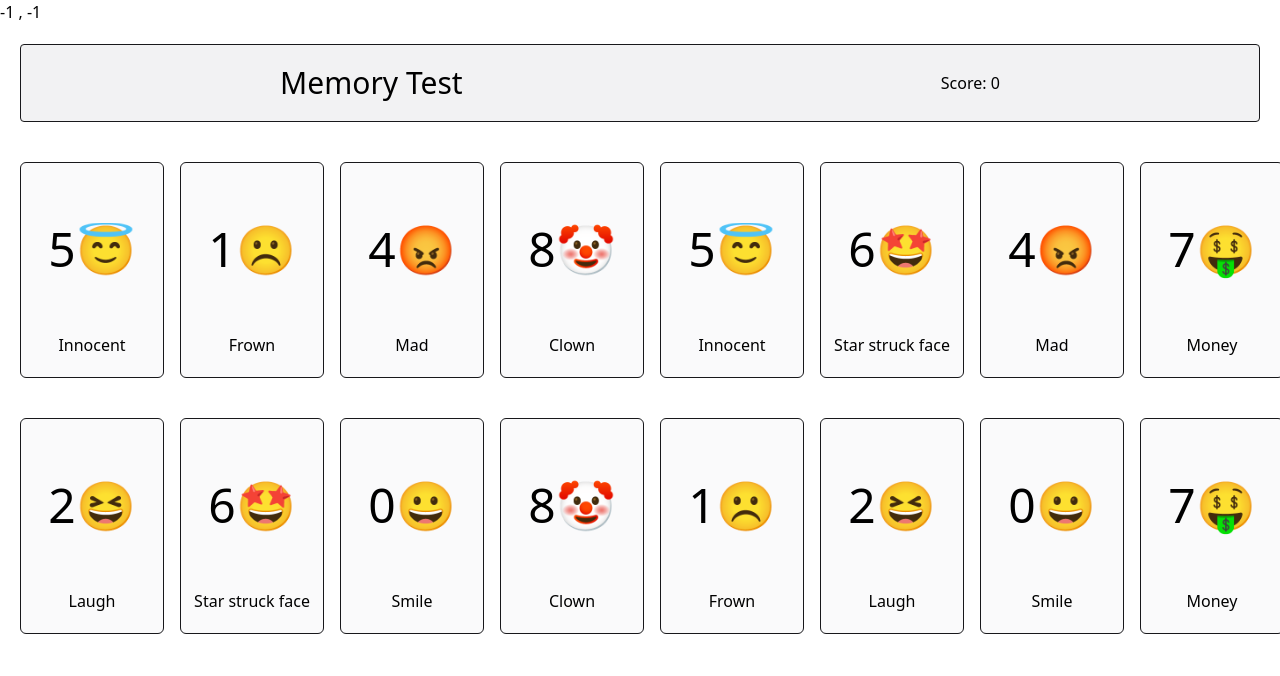
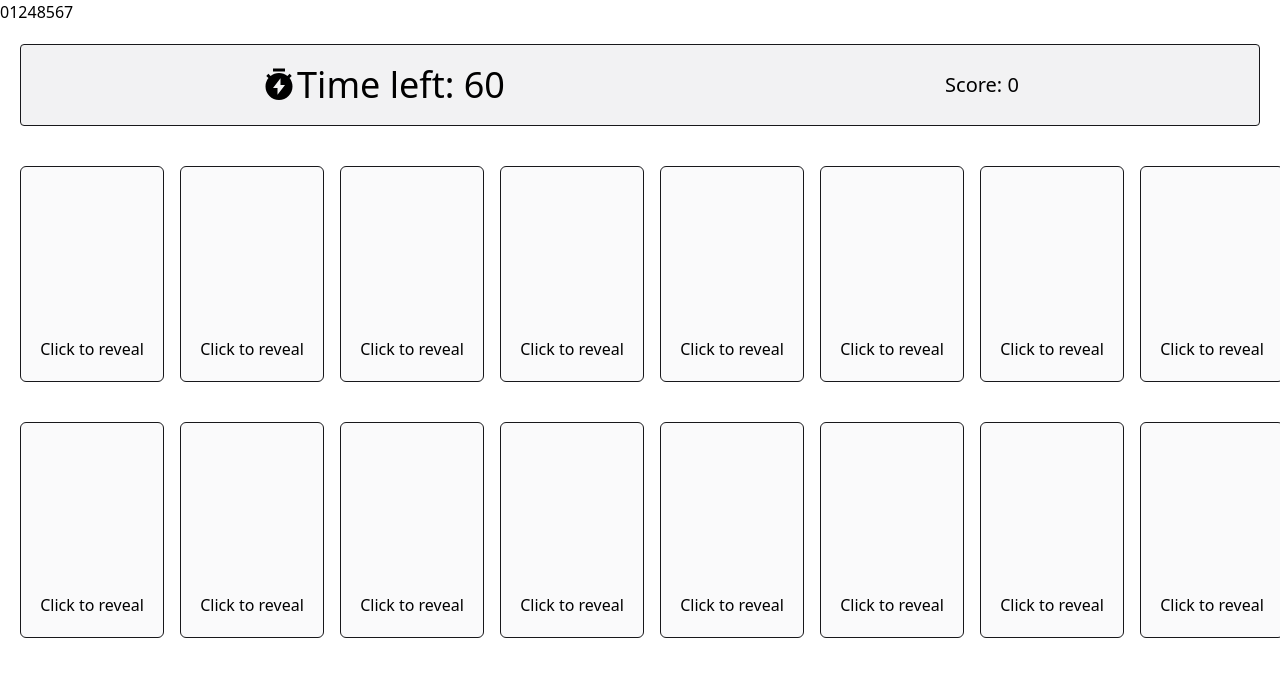
Before and after one commit to santhosh-kumar-karthikeyan/MemTest, a React (Vite) app: page / in a window 1280 px wide. Shown: the top 676 px of the page. Built offline with nearby package versions, Linux system fonts and the light colour scheme.

Commit message:
add functionality for flipping exactly two cards at a time

```diff
--- a/package.json
+++ b/package.json
@@ -13,6 +13,7 @@
     "@tailwindcss/vite": "^4.1.11",
     "react": "^19.1.0",
     "react-dom": "^19.1.0",
+    "react-icons": "^5.5.0",
     "tailwindcss": "^4.1.11"
   },
   "devDependencies": {
--- a/src/components/Board.tsx
+++ b/src/components/Board.tsx
@@ -1,6 +1,7 @@
 import type { CardType } from "../types";
 import { Card } from "../components";
 import { useEffect, useState } from "react";
+import { RiTimerFlashFill } from "react-icons/ri";
 
 function getShuffledIndices(numSlots: number): number[] {
   const arr: number[] = [];
@@ -15,34 +16,43 @@ function getShuffledIndices(numSlots: number): number[] {
 export default function Board({ cards }: { cards: CardType[] }) {
   const [openCards, setOpenCards] = useState<number[]>([]);
   const [cardLocations, setCardLocations] = useState<number[]>([]);
+  const [time, setTime] = useState<number>(60);
+  const [foundCards, setFoundCards] = useState<number[]>([]);
   const [score, setScore] = useState<number>(0);
   const numSlots: number = 16;
   function cardOpen(idx: number) {
     if (openCards.length >= 2) {
-      console.table(openCards[0] ? cards[openCards[0]] : -1);
-      console.table(openCards[1] ? cards[openCards[1]] : -1);
-      if (cards[openCards[0]].id === cards[openCards[1]].id)
+      if (
+        cards[cardLocations[openCards[0]]].id ===
+        cards[cardLocations[openCards[1]]].id
+      )
         setScore((score) => score + 12.5);
       setOpenCards([idx]);
     } else {
-      if (openCards.includes(idx)) return;
       setOpenCards((curr) => [...curr, idx]);
     }
   }
   useEffect(() => setCardLocations(getShuffledIndices(numSlots)), []);
   const cardList = cardLocations.map((id, idx) => (
-    <Card key={idx} card={cards[id]} cardOpen={cardOpen} idx={idx} />
+    <Card
+      key={idx}
+      card={cards[id]}
+      cardOpen={cardOpen}
+      idx={idx}
+      openCards={openCards}
+    />
   ));
   useEffect(() => console.log(openCards), [openCards]);
   return (
     <main className="flex flex-col items-around">
-      {[
-        openCards[0] ? cards[openCards[0]].id : -1,
-        openCards[1] ? cards[openCards[1]].id : -1,
-      ].join(" , ")}
+      {cards.map((card) => card.id)}
+      <br />
+      {openCards.join(",")}
       <header className="bg-zinc-300/30 border border-zinc-900 p-5 m-5 rounded-sm flex justify-around items-center">
-        <h3 className="text-3xl">Memory Test</h3>
-        <p className="">Score: {score}</p>
+        <h4 className="text-4xl flex justify-center items-center space-5">
+          <RiTimerFlashFill /> Time left: {time}
+        </h4>
+        <p className="text-xl">Score: {score}</p>
       </header>
       <section className="grid md:grid-cols-8 grid-rows-2 gap-10 m-5 self-center">
         {cardList}
--- a/src/components/Card.tsx
+++ b/src/components/Card.tsx
@@ -1,14 +1,37 @@
 import type { CardType } from "../types";
 import { idToEmoji } from "../utilities";
 
-export default function Card({ card, cardOpen, idx}: { card: CardType, cardOpen: (idx: number) => void , idx: number}) {
+export default function Card({
+  card,
+  cardOpen,
+  idx,
+  openCards,
+}: {
+  card: CardType;
+  cardOpen: (idx: number) => void;
+  idx: number;
+  openCards: number[];
+}) {
+  function handleClick(currIdx: number) {
+    if (!openCards.includes(currIdx)) {
+      cardOpen(currIdx);
+    }
+  }
   return (
-    <main onClick={() => cardOpen(idx)} className="cursor-pointer aspect-[2/3] w-36 py-5 bg-gray-200/20 flex flex-col justify-end items-center space-y-15 rounded-md border border-zinc-900">
-      <section className="text-5xl">
-        {card.id}
-        {card.id >= 0 && card.id <= idToEmoji.length ? card.emoji : "😐"}
-      </section>
-      <p>{card.name}</p>
+    <main
+      onClick={() => handleClick(idx)}
+      className="cursor-pointer aspect-[2/3] w-36 py-5 bg-gray-200/20 flex flex-col justify-end items-center space-y-15 rounded-md border border-zinc-900">
+      {openCards.includes(idx) ? (
+        <>
+          <section className="text-5xl">
+            {card.id}
+            {card.id >= 0 && card.id <= idToEmoji.length ? card.emoji : "😐"}
+          </section>
+          <p>{card.name}</p>
+        </>
+      ) : (
+        <section>Click to reveal</section>
+      )}
     </main>
   );
 }
```
Also changed, not shown: 1 other file (tests, documents, lock files or other folders).
